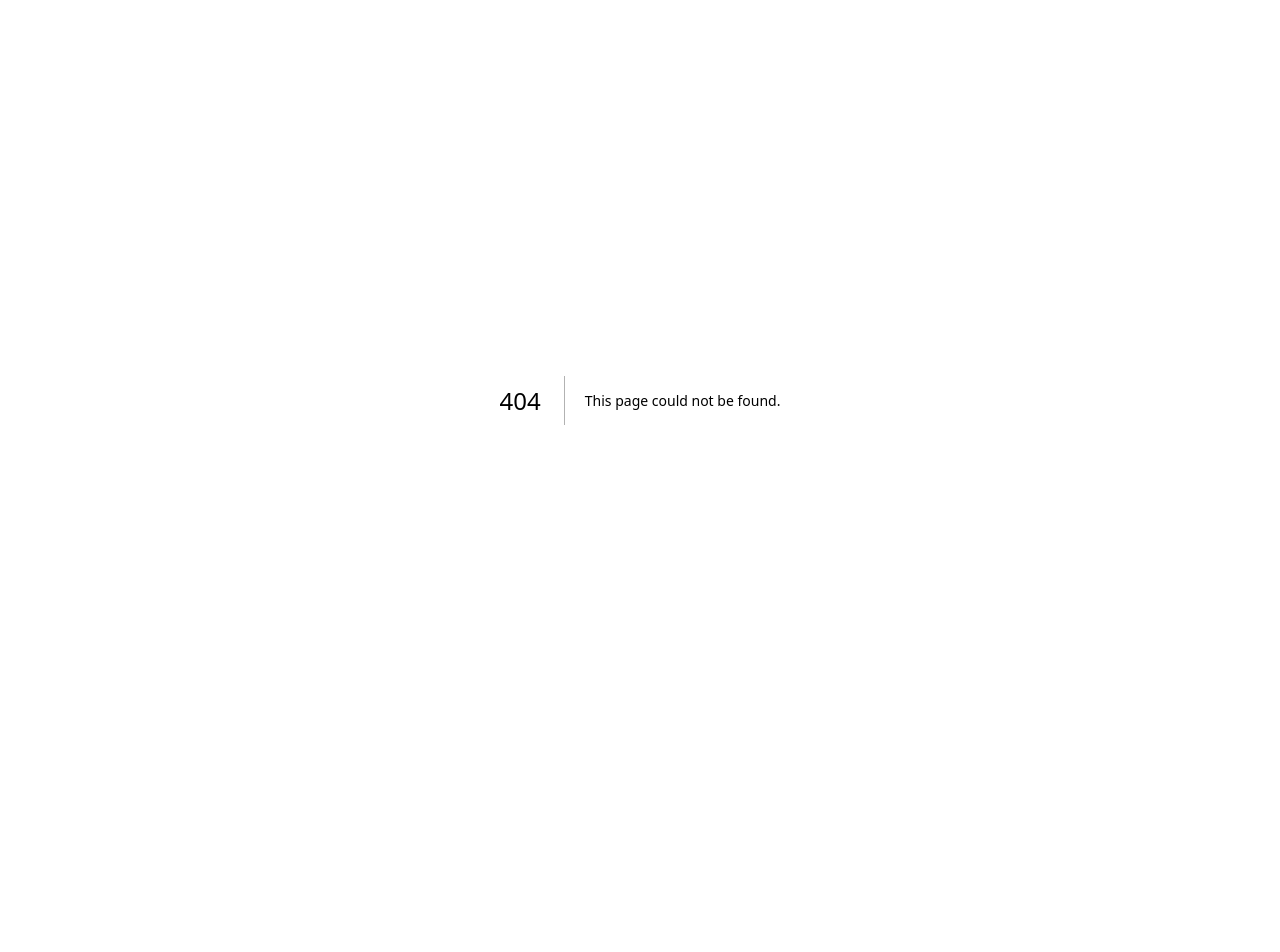
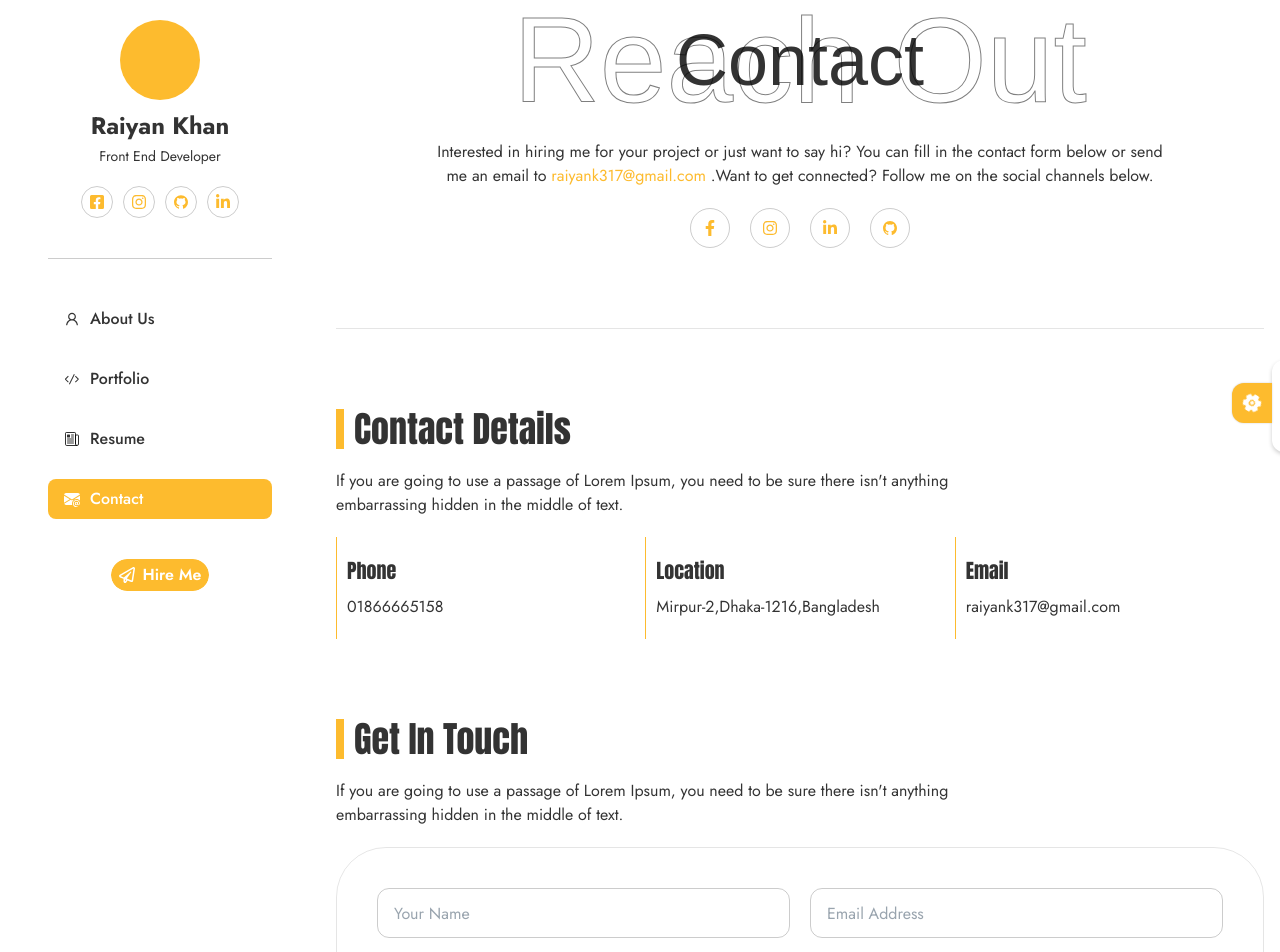
Before and after one commit to raiyan1999j/portfolioWork, a Next.js app: page /components/contact in a window 1280 px wide. Before the commit this address had no page. Shown: the top 952 px of the page. Before the commit the page ends 800 px from the top, so only its background shows below. Built offline with nearby package versions, Linux system fonts and the light colour scheme; a web font is replaced by a local one.

Commit message:
clientside - contact ui

```diff
--- /dev/null
+++ b/src/app/(clientside)/components/contact/details.tsx
@@ -0,0 +1,107 @@
+import { Anton, Jost } from "next/font/google"
+
+const contacDetails = [
+    {
+        title: "phone",
+        content:"01866665158"
+    },
+    {
+        title: "location",
+        content:"Mirpur-2,Dhaka-1216,Bangladesh"
+    },
+    {
+        title: "email",
+        content:"raiyank317@gmail.com"
+    }
+]
+
+const anton = Anton({
+    subsets:["latin"],
+    weight:["400"]
+})
+
+const jost = Jost({
+    subsets:["latin"]
+})
+export default function Details(){
+
+    const inputBox=(placeholder:string|null,name:string|null)=>{
+        return <div className="h-[50px] w-full">
+            <input type="text" className={`${jost.className} text-[var(--darkTxt,rgba(0,0,0,0.8))] px-4 placeholder:text-[#34495e]/50 placeholder:capitalize h-full w-full rounded-xl border border-black/20 focus:border-black/80 focus:outline-none`} name={name ?? ""} placeholder={placeholder??""}/>
+        </div>
+    }
+    return(
+        <>
+        <section className="px-4 mt-20">
+            <div className="px-2.5 border-l-[8px] border-[var(--combineColor)] mb-5">
+                <h2 className={`${anton.className} text-4xl text-[var(--darkTxt,rgba(0,0,0,0.8))] capitalize`}>
+                    Contact Details
+                </h2>
+            </div>
+
+            <div className="w-[70%] mb-5">
+                <p className={`${jost.className} text-[var(--darkTxt,rgba(0,0,0,0.8))]`}>
+                    If you are going to use a passage of Lorem Ipsum, you need to be sure there isn't anything embarrassing hidden in the middle of text.
+                </p>
+            </div>
+
+            <div className="grid grid-cols-3">
+                {
+                    contacDetails.map((items,index)=>{
+                        return <div className="py-5 px-2.5 space-y-2.5 border-l border-[var(--combineColor)]" key={index}>
+                            <h4 className={`${anton.className} capitalize text-xl text-[var(--darkTxt,rgba(0,0,0,0.8))]`}>
+                                {items.title}
+                            </h4>
+                            <p className={`${jost.className} text-[var(--darkTxt,rgba(0,0,0,0.8))]`}>
+                                {items.content}
+                            </p>
+                        </div>
+                    })
+                }
+            </div>
+        </section>
+
+        <section className="px-4 mt-20 pb-20">
+            <div className="px-2.5 border-l-[8px] border-[var(--combineColor)] mb-5">
+                <h2 className={`${anton.className} text-4xl text-[var(--darkTxt,rgba(0,0,0,0.8))] capitalize`}>
+                    get in touch
+                </h2>
+            </div>
+
+            <div className="w-[70%] mb-5">
+                <p className={`${jost.className} text-[var(--darkTxt,rgba(0,0,0,0.8))]`}>
+                    If you are going to use a passage of Lorem Ipsum, you need to be sure there isn't anything embarrassing hidden in the middle of text.
+                </p>
+            </div>
+
+            <div className="p-10 border border-black/10 rounded-[50px]">
+                <form className="space-y-5">
+                    <div className="flex flex-row gap-x-5">
+                        {inputBox("your name","name")}
+
+                        {inputBox("email address","email")}
+                    </div>
+
+                    <div className="flex flex-row gap-x-5">
+                        {inputBox("phone","phone")}
+
+                        {inputBox("subject","subject")}
+                    </div>
+
+                    <div>
+                        <textarea name="message" id="message" placeholder="your message" className={`${jost.className} p-4 border border-black/20 w-full h-[150px] rounded-xl placeholder:text-[#34495e]/50 placeholder:capitalize text-[var(--darkTxt,rgba(0,0,0,0.8))] focus:border-black/80 focus:outline-none`}></textarea>
+                    </div>
+
+                    <div>
+                        <button type="submit" className={`${jost.className} capitalize font-semibold gap-x-2 text-white px-5 py-3 rounded-full flex flex-row items-center relative overflow-hidden z-30 before:absolute before:bg-[var(--combineColor)] before:top-0 before:left-0 before:content-'' before:h-full before:w-full before:rounded-full before:-z-20 after:absolute after:content-'' after:top-[100%] after:left-0 after:bg-slate-600 after:h-full after:w-full after:rounded-full after:-z-10 after:transition-all after:duration-150 after:ease-linear hover:after:top-0`}>
+
+                                                send message
+
+                                        </button>
+                    </div>
+                </form>
+            </div>
+        </section>
+        </>
+    )
+}
--- /dev/null
+++ b/src/app/(clientside)/components/contact/introduction.tsx
@@ -0,0 +1,57 @@
+import { Jost } from "next/font/google";
+import ResuableIntro from "../reusable/introduction/introduction";
+import { FaFacebookF, FaInstagram, FaLinkedinIn } from "react-icons/fa";
+import { IoLogoGithub } from "react-icons/io5";
+
+const social = [
+    {
+        icon:<FaFacebookF />,
+        link:"www.facebook.com"
+    },
+    {
+        icon:<FaInstagram />,
+        link:"www.facebook.com"
+    },
+    {
+        icon:<FaLinkedinIn />,
+        link:"www.facebook.com"
+    },
+    {
+        icon:<IoLogoGithub />,
+        link:"www.facebook.com"
+    }
+]
+
+const jost = Jost({
+    subsets:["latin"]
+})
+
+export default function Introduction(){
+    return(
+        <>
+        <ResuableIntro mainHeader={"reach out"} subHeader={"contact"}/>
+
+        <section className="px-4 mt-5">
+            <div className="w-[80%] mx-auto text-center">
+                <p className={`${jost.className} text-[var(--dartTxt,rgba(0,0,0,0.8))]`}>
+                    Interested in hiring me for your project or just want to say hi? You can fill in the contact form below or send me an email to <span className="text-[var(--combineColor)]">raiyank317@gmail.com</span> .Want to get connected? Follow me on the social channels below.
+                </p>
+            </div>
+        </section>
+
+        <section className="px-4 mt-5">
+            <div className="flex flex-row justify-center gap-x-5">
+                {
+                    social.map((items,index)=>{
+                        return <a href={items.link} target="_blank" key={index} className="h-10 w-10 rounded-full flex justify-center items-center border border-black/20 transition-all duration-150 ease-linear text-[var(--combineColor)] hover:bg-[var(--combineColor)] hover:text-white hover:border-none">
+                            {items.icon}
+                        </a>
+                    })
+                }
+            </div>
+
+            <span className="h-[1px] w-full block bg-black/10 mt-20"></span>
+        </section>
+        </>
+    )
+}
--- /dev/null
+++ b/src/app/(clientside)/components/contact/page.tsx
@@ -0,0 +1,11 @@
+import Details from "./details";
+import Introduction from "./introduction";
+
+export default function Contact(){
+    return(
+        <>
+        <Introduction/>
+        <Details/>
+        </>
+    )
+}
--- a/src/app/(clientside)/components/resume/details.tsx
+++ b/src/app/(clientside)/components/resume/details.tsx
@@ -187,7 +187,7 @@ export default function Details(){
                         </span>
 
                         <span>
-                            <a href="https://github.com/raiyan1999j" className={`${jost.className} text-[var(--darkTxt,rgba(0,0,0,0.8))] transition-all duration-150 ease-linear group-hover/socialLink:text-[var(--combineColor)]`}>
+                            <a href="https://github.com/raiyan1999j" className={`${jost.className} text-[var(--darkTxt,rgba(0,0,0,0.8))] transition-all duration-150 ease-linear group-hover/socialLink:text-[var(--combineColor)]`} target="_blank">
                                 github.com
                             </a>
                         </span>
--- a/src/app/(clientside)/sidenav/sidenav.tsx
+++ b/src/app/(clientside)/sidenav/sidenav.tsx
@@ -46,7 +46,7 @@ const pages = [
     {
         title:"contact",
         icon:<BsEnvelopeAtFill />,
-        link:"#"
+        link:"/components/contact"
     },
 ]
 
@@ -100,7 +100,7 @@ export default function SideNav(){
             </div>
 
             <div className="w-[80%] mx-auto flex justify-center">
-                <button className={`${jost.className} capitalize font-semibold gap-x-2 text-white px-2 py-1 rounded-full flex flex-row items-center relative overflow-hidden z-30 before:absolute before:bg-[var(--combineColor)] before:top-0 before:left-0 before:content-'' before:h-full before:w-full before:rounded-full before:-z-20 after:absolute after:content-'' after:top-[100%] after:left-0 after:bg-slate-600 after:h-full after:w-full after:rounded-full after:-z-10 after:transition-all after:duration-300 after:ease-linear hover:after:top-0`}>
+                <button type="button" className={`${jost.className} capitalize font-semibold gap-x-2 text-white px-2 py-1 rounded-full flex flex-row items-center relative overflow-hidden z-30 before:absolute before:bg-[var(--combineColor)] before:top-0 before:left-0 before:content-'' before:h-full before:w-full before:rounded-full before:-z-20 after:absolute after:content-'' after:top-[100%] after:left-0 after:bg-slate-600 after:h-full after:w-full after:rounded-full after:-z-10 after:transition-all after:duration-300 after:ease-linear hover:after:top-0`}>
                     <span>
                         <FaRegPaperPlane />
                     </span>
```
